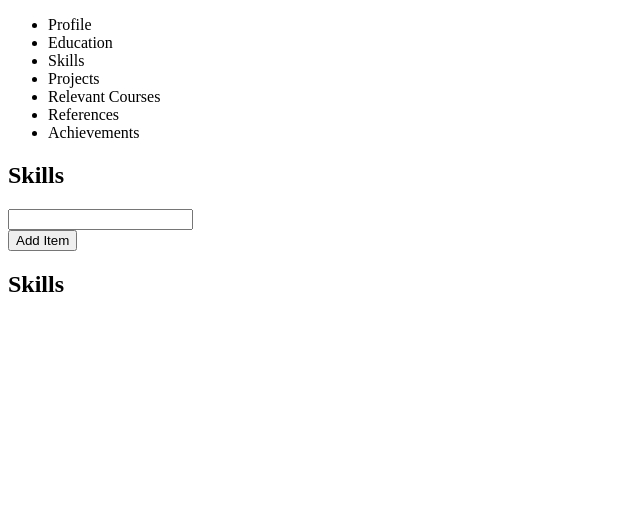
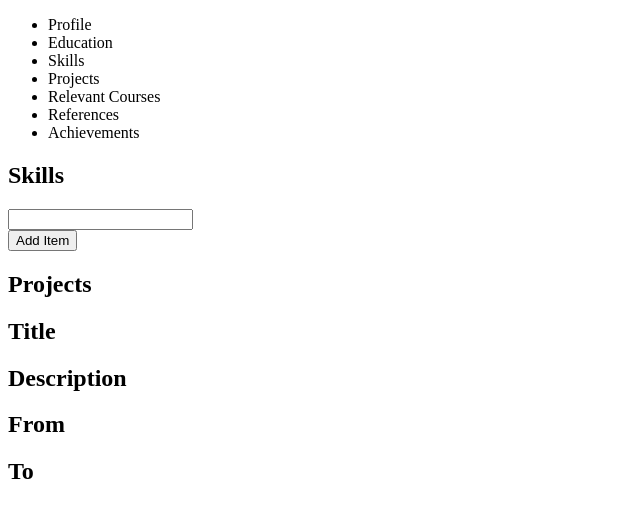
Before and after one commit to KBoohene/resume-builder, a React (Create React App) app: page / in a window 1280 px wide. Shown: the top 518 px of the page, without its empty margins (0-640 px from the left). Built offline with nearby package versions, Linux system fonts and the light colour scheme.

Commit message:
Add project, relevant courses and work

```diff
--- a/src/components/ResumeBoard/ResumeBoard.tsx
+++ b/src/components/ResumeBoard/ResumeBoard.tsx
@@ -2,15 +2,20 @@ import React from 'react';
 import Education from './Sections/Education';
 import Profile from './Sections/Profile';
 import Skills from './Sections/Skills';
+import Course from './Sections/Course';
 import { SectionInterface, SectionType } from '../ResumeSections/Types';
+import Projects from './Sections/Projects';
+import Work from './Sections/Work';
 
-const ResumeBoard = ({ section = SectionType.skills }: SectionInterface) => {
+const ResumeBoard = ({ section = SectionType.projects }: SectionInterface) => {
   return (
     <div>
       {section === SectionType.profile && <Profile />}
       {section === SectionType.education && <Education />}
       {section === SectionType.skills && <Skills />}
-      {section === SectionType.work && <div></div>}
+      {section === SectionType.work && <Work />}
+      {section === SectionType.projects && <Projects />}
+      {section === SectionType.relevantCourses && <Course />}
     </div>
   );
 };
```
